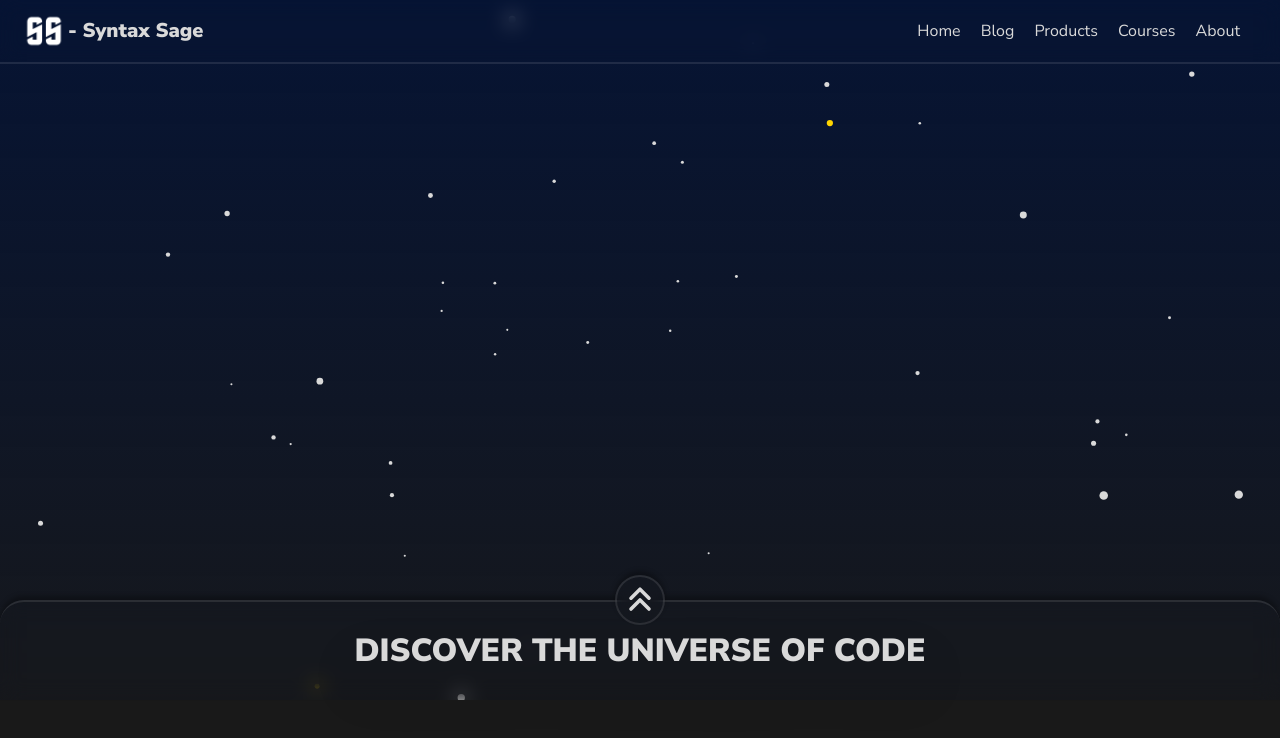
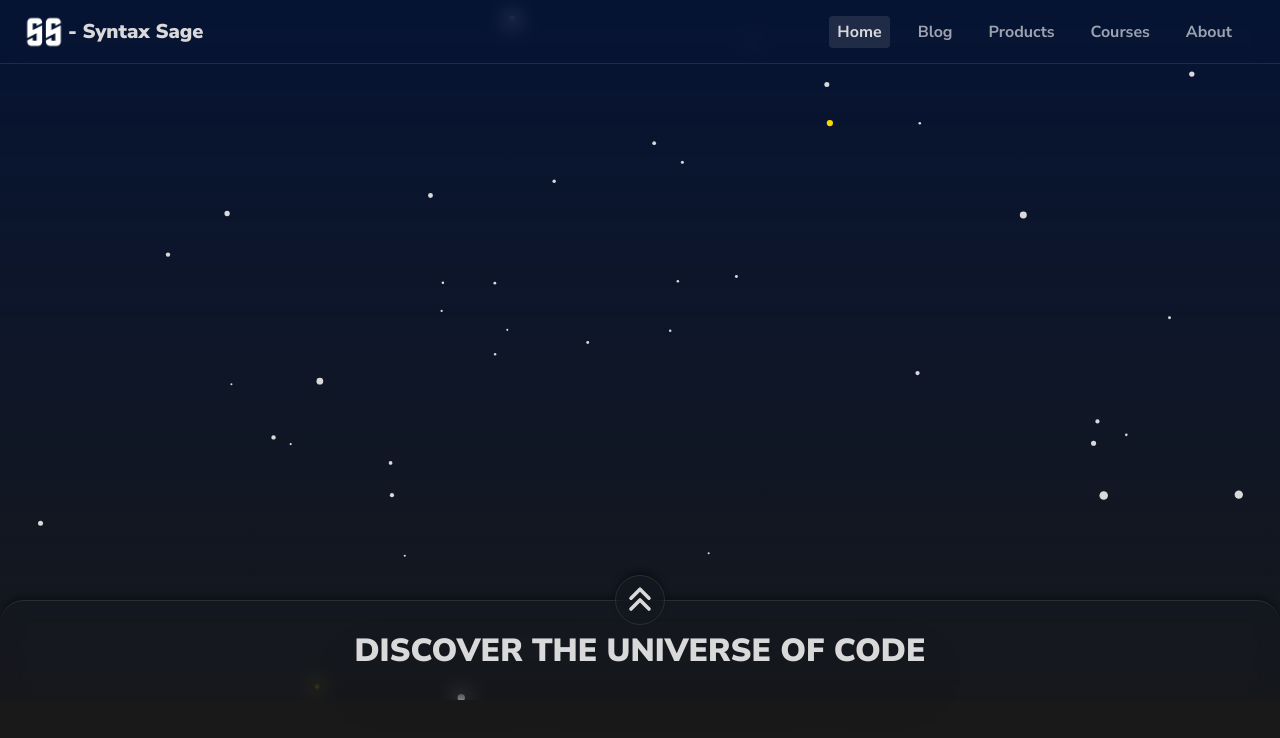
Before and after one commit to syntax-sage/sage-dev-app-2, a Next.js app: page / in a window 1280 px wide. Shown: the top 738 px of the page. Built offline with nearby package versions, Linux system fonts and the light colour scheme.

Commit message:
updated navbar styling

```diff
--- a/app/(components)/(navbar)/Navbar.tsx
+++ b/app/(components)/(navbar)/Navbar.tsx
@@ -1,15 +1,19 @@
+"use client";
 import Link from "next/link";
 import React from "react";
 import Image from "next/image";
 import ss_logo from "../../../public/SS_LOGO.png";
 import ToggleMenu from "./ToggleMenu";
+import { usePathname } from "next/navigation";
 
 type Props = {};
 
 function Navbar({}: Props) {
+  const pathname = usePathname();
+
   return (
     <>
-      <nav className="fixed h-[64px] px-10 pl-5 flex items-center justify-between max-w-screen min-w-screen w-screen overflow-x-hidden backdrop-blur-[10px] z-[999] border-b-2 border-[rgba(255,255,255,0.1)] ">
+      <nav className="fixed h-[64px] px-10 pl-5 flex items-center justify-between max-w-screen min-w-screen w-screen overflow-x-hidden backdrop-blur-[10px] z-[999] border-b-[1px] border-[rgba(255,255,255,0.1)] ">
         <Link href={"/"} className="text-xl font-black flex items-center">
           <Image
             width={48}
@@ -18,17 +22,60 @@ function Navbar({}: Props) {
             alt={"syntax sage logo"}
             className={"inline-block"}
           />
-          <span className="p-0 m-0 hidden md:inline-block ">
-            - Syntax Sage
-          </span>
+          <span className="p-0 m-0 hidden md:inline-block ">- Syntax Sage</span>
         </Link>
 
         <div className="hidden lg:inline-grid grid-flow-col gap-5">
-          <Link href={"/"}>Home</Link>
-          <Link href={"/blog"}>Blog</Link>
-          <Link href={"/products"}>Products</Link>
-          <Link href={"/courses"}>Courses</Link>
-          <Link href={"/about"}>About</Link>
+          <Link
+            href={"/"}
+            className={
+              pathname == "/"
+                ? "transition-all duration-300 bg-[rgba(255,255,255,0.1)] py-1 px-2 rounded font-bold"
+                : "transition-all duration-300 bg-transparent py-1 px-2 font-bold text-gray-400 hover:text-[#eee] "
+            }
+          >
+            Home
+          </Link>
+          <Link
+            href={"/blog"}
+            className={
+              pathname == "/blog"
+                ? "transition-all duration-300 bg-[rgba(255,255,255,0.1)] py-1 px-2 rounded font-bold"
+                : "transition-all duration-300 bg-transparent py-1 px-2 font-bold text-gray-400 hover:text-[#eee] "
+            }
+          >
+            Blog
+          </Link>
+          <Link
+            href={"/products"}
+            className={
+              pathname == "/products"
+                ? "transition-all duration-300 bg-[rgba(255,255,255,0.1)] py-1 px-2 rounded font-bold"
+                : "transition-all duration-300 bg-transparent py-1 px-2 font-bold text-gray-400 hover:text-[#eee] "
+            }
+          >
+            Products
+          </Link>
+          <Link
+            href={"/courses"}
+            className={
+              pathname == "/courses"
+                ? "transition-all duration-300 bg-[rgba(255,255,255,0.1)] py-1 px-2 rounded font-bold"
+                : "transition-all duration-300 bg-transparent py-1 px-2 font-bold text-gray-400 hover:text-[#eee] "
+            }
+          >
+            Courses
+          </Link>
+          <Link
+            href={"/about"}
+            className={
+              pathname == "/about"
+                ? "transition-all duration-300 bg-[rgba(255,255,255,0.1)] py-1 px-2 rounded font-bold"
+                : "transition-all duration-300 bg-transparent py-1 px-2 font-bold text-gray-400 hover:text-[#eee] "
+            }
+          >
+            About
+          </Link>
         </div>
       </nav>
       <ToggleMenu></ToggleMenu>
--- a/app/(components)/(navbar)/ToggleMenu.tsx
+++ b/app/(components)/(navbar)/ToggleMenu.tsx
@@ -1,40 +1,100 @@
 "use client";
 import React, { useState } from "react";
 import Link from "next/link";
+import { usePathname } from "next/navigation";
 
 const ToggleMenu = () => {
+  const pathname = usePathname();
   const [openMenu, isOpen] = useState(false);
   return (
     <>
       <div
-        className="fixed w-[64px] h-[64px] flex flex-col align-middle justify-center gap-2 cursor-pointer t-0 right-5 m-auto z-[999] lg:hidden"
+        className="fixed w-[64px] h-[64px] flex flex-col align-middle justify-center gap-3 cursor-pointer t-0 right-5 m-auto z-[999] lg:hidden"
         onClick={() => isOpen(!openMenu)}
       >
-        <span className="relative mx-auto w-[48px] h-[4px] bg-slate-50 rounded-sm"></span>
-        <span className="relative mx-auto w-[40px] h-[4px] bg-slate-50 rounded-sm"></span>
-        <span className="relative mx-auto w-[46px] h-[4px] bg-slate-50 rounded-sm"></span>
+        <span
+          className={
+            openMenu
+              ? "transition-all duration-300 relative mx-auto w-[48px] h-[2px] bg-[#ff3a3a] rounded-sm rotate-45 translate-y-[14px]"
+              : "transition-all duration-300 relative mx-auto w-[48px] h-[2px] bg-[#9d9d9d] rounded-sm"
+          }
+        ></span>
+        <span
+          className={
+            openMenu
+              ? "transition-all duration-300 relative mx-auto w-[48px] h-[2px] bg-[#9d9d9d] rounded-sm opacity-0 translate-x-[50px]"
+              : "transition-all duration-300 relative mx-auto w-[48px] h-[2px] bg-[#9d9d9d] rounded-sm"
+          }
+        ></span>
+        <span
+          className={
+            openMenu
+              ? "transition-all duration-300 relative mx-auto w-[48px] h-[2px] bg-[#ff3a3a] rounded-sm -rotate-45 -translate-y-[14px]"
+              : "transition-all duration-300 relative mx-auto w-[48px] h-[2px] bg-[#9d9d9d] rounded-sm"
+          }
+        ></span>
       </div>
 
       <div
         className={`${
           openMenu
-            ? "fixed grid gap-5 grid-flow-row top-[64px] right-0 bg-[rgba(0,0,0,0.1)] w-[200px] text-center py-5 rounded-[24px] rounded-t-none h-[240px] overflow-hidden transition-all duration-300 z-[999] ease-in-out border-2 border-[rgba(255,255,255,0.1)] border-t-0 text-slate-100 font-black backdrop-blur-[10px] lg:hidden"
-            : "fixed grid gap-5 grid-flow-row top-[64px] right-0 w-[200px] text-center py-0 rounded-[24px] rounded-t-none h-[0px] overflow-hidden transition-all duration-300 z-[999] ease-in-out lg:hidden"
+            ? "fixed grid grid-flow-row top-[64px] right-0 bg-[rgba(0,0,0,0.1)] w-[200px] text-center py-5 rounded-[24px] rounded-t-none h-[240px] overflow-hidden transition-all duration-300 z-[999] ease-in-out border-[1px] border-[rgba(255,255,255,0.1)] border-t-0 text-slate-100 font-black backdrop-blur-[10px] lg:hidden content-center gap-2"
+            : "fixed grid grid-flow-row top-[64px] right-0 w-[200px] text-center py-0 rounded-[24px] rounded-t-none h-[0px] overflow-hidden transition-all duration-300 z-[999] ease-in-out lg:hidden content-center gap-2"
         }`}
       >
-        <Link onClick={() => isOpen(!openMenu)} href={"/"}>
+        <Link
+          onClick={() => isOpen(!openMenu)}
+          href={"/"}
+          className={
+            pathname == "/"
+              ? "transition-all duration-300 bg-[rgba(255,255,255,0.1)] py-1 px-2 rounded font-bold "
+              : "transition-all duration-300 bg-transparent py-1 px-2 font-bold text-gray-400 hover:text-[#eee] "
+          }
+        >
           Home
         </Link>
-        <Link onClick={() => isOpen(!openMenu)} href={"/blog"}>
+        <Link
+          onClick={() => isOpen(!openMenu)}
+          href={"/blog"}
+          className={
+            pathname == "/blog"
+              ? "transition-all duration-300 bg-[rgba(255,255,255,0.1)] py-1 px-2 rounded font-bold"
+              : "transition-all duration-300 bg-transparent py-1 px-2 font-bold text-gray-400 hover:text-[#eee] "
+          }
+        >
           Blog
         </Link>
-        <Link onClick={() => isOpen(!openMenu)} href={"/products"}>
+        <Link
+          onClick={() => isOpen(!openMenu)}
+          href={"/products"}
+          className={
+            pathname == "/products"
+              ? "transition-all duration-300 bg-[rgba(255,255,255,0.1)] py-1 px-2 rounded font-bold"
+              : "transition-all duration-300 bg-transparent py-1 px-2 font-bold text-gray-400 hover:text-[#eee] "
+          }
+        >
           Products
         </Link>
-        <Link onClick={() => isOpen(!openMenu)} href={"/courses"}>
+        <Link
+          onClick={() => isOpen(!openMenu)}
+          href={"/courses"}
+          className={
+            pathname == "/courses"
+              ? "transition-all duration-300 bg-[rgba(255,255,255,0.1)] py-1 px-2 rounded font-bold"
+              : "transition-all duration-300 bg-transparent py-1 px-2 font-bold text-gray-400 hover:text-[#eee] "
+          }
+        >
           Courses
         </Link>
-        <Link onClick={() => isOpen(!openMenu)} href={"/about"}>
+        <Link
+          onClick={() => isOpen(!openMenu)}
+          href={"/about"}
+          className={
+            pathname == "/about"
+              ? "transition-all duration-300 bg-[rgba(255,255,255,0.1)] py-1 px-2 rounded font-bold"
+              : "transition-all duration-300 bg-transparent py-1 px-2 font-bold text-gray-400 hover:text-[#eee] "
+          }
+        >
           About
         </Link>
       </div>
--- a/app/page.tsx
+++ b/app/page.tsx
@@ -12,16 +12,16 @@ function page({}: Props) {
       </section>
       <main className="absolute w-screen min-w-screen max-w-screen h-screen min-h-screen top-[100vh] z-50 -translate-y-[100px] bg-inherit">
         <span
-          className="absolute h-[50px] w-[50px] backdrop-blur-[10px] rounded-full mx-auto right-0 left-0 -translate-y-[125px] border-2 border-[rgba(255,255,255,0.1)] z-[51] grid items-center place-content-center"
+          className="absolute h-[50px] w-[50px] backdrop-blur-[10px] rounded-full mx-auto right-0 left-0 -translate-y-[125px] border-[1px] border-[rgba(255,255,255,0.1)] z-[51] grid items-center place-content-center"
           style={{ boxShadow: "0 -4px 5px rgba(0,0,0,0.3)" }}
         >
           <HiChevronDoubleUp className="p-0 m-0 text-4xl" />
         </span>
         <div
-          className="backdrop-blur-[10px] w-full h-[100px] rounded-t-[24px] border-t-2 border-[rgba(255,255,255,0.1)] -translate-y-[100px] grid content-center "
+          className="backdrop-blur-[10px] w-full h-[100px] rounded-t-[24px] border-t-[1px] border-[rgba(255,255,255,0.1)] -translate-y-[100px] grid content-center "
           style={{ boxShadow: "0 -4px 5px rgba(0,0,0,0.3)" }}
         >
-          <h1 className="md:text-[32px] text-2xl font-black text-center uppercase drop-shadow-2xl">
+          <h1 className="md:text-[32px] text-xl font-black text-center uppercase drop-shadow-2xl">
             Discover the universe of code
           </h1>
         </div>
```
